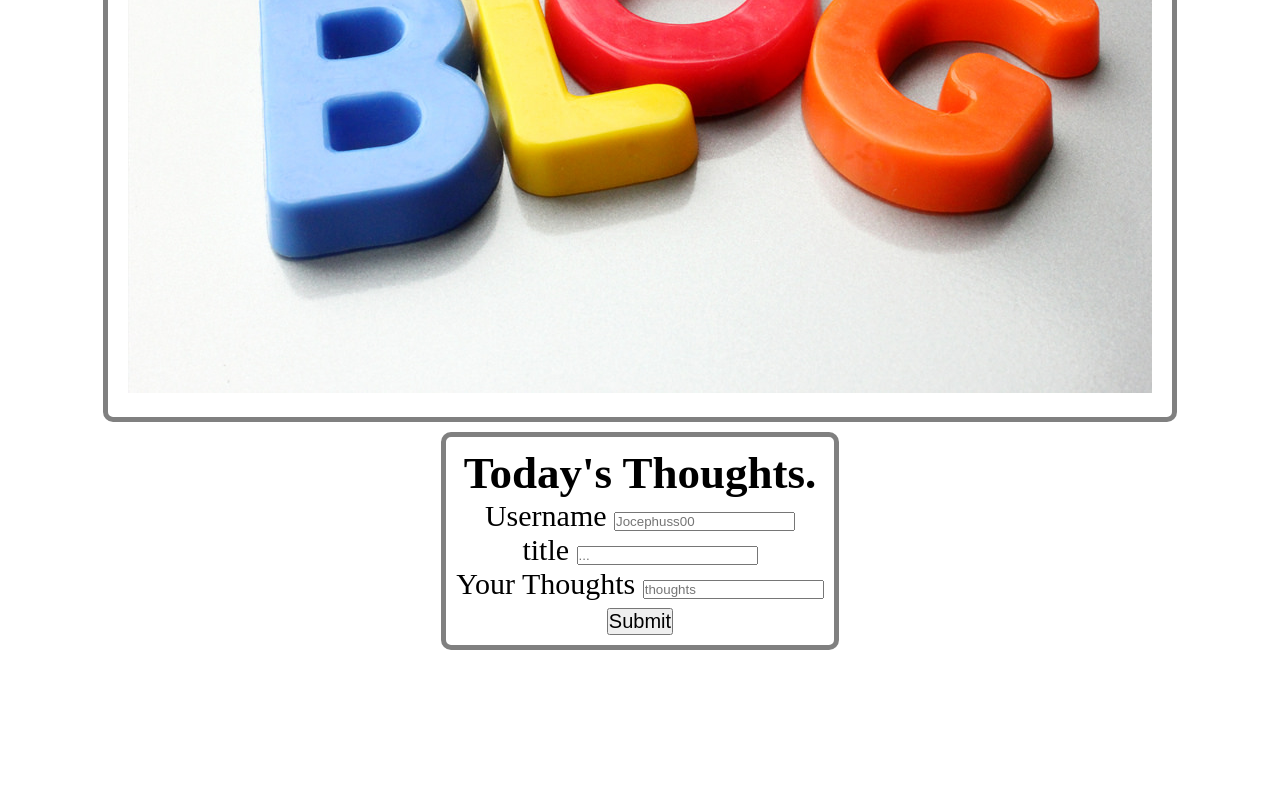
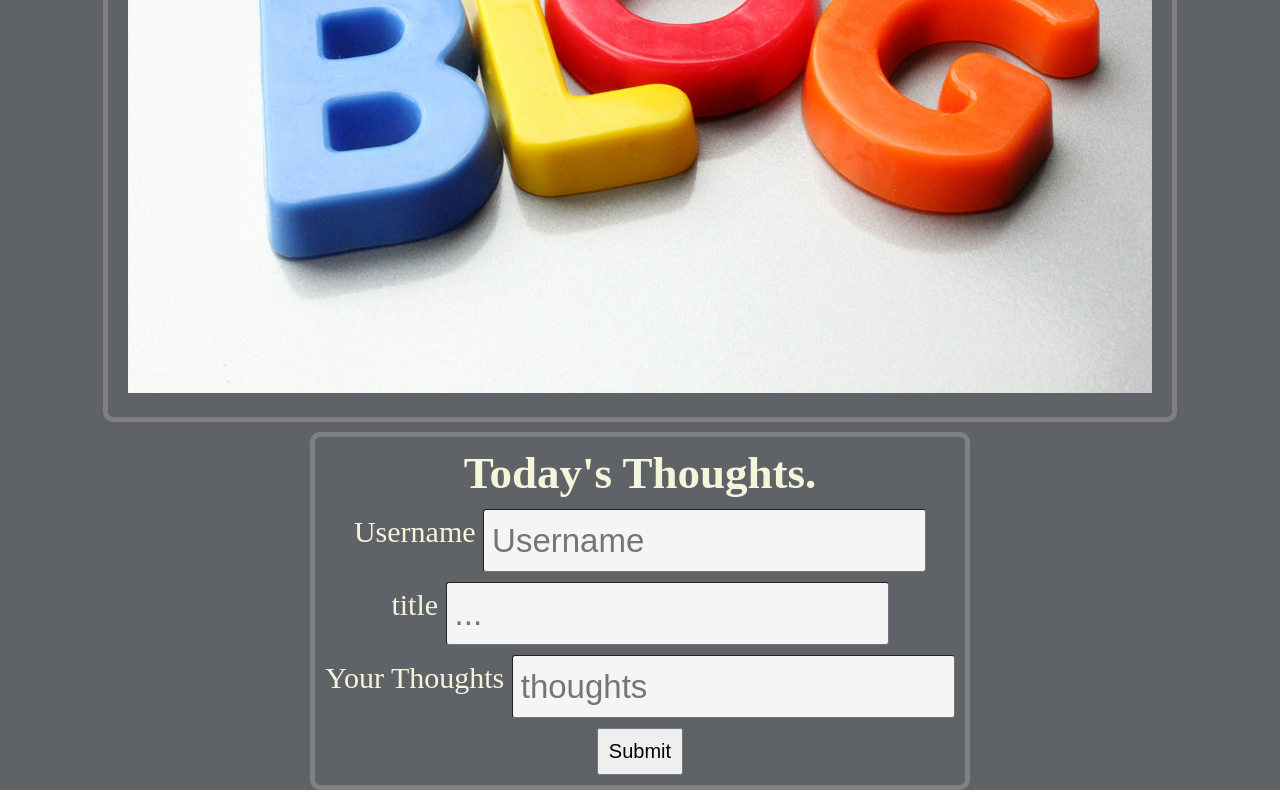
Before and after one commit to jocephuss/Blog, a plain HTML site: page index.html in a window 1280 px wide. Shown: the part 456-1256 px from the top of the page. Before the commit the page ends 1116 px from the top, so only its background shows below. Drawn offline with Linux system fonts and the light colour scheme.

Commit message:
Added JS for first page

```diff
--- a/assets/form.js
+++ b/assets/form.js
@@ -1,2 +1,17 @@
 //console.log('Synced3');
 //
+const themeSwitcher = document.querySelector('#theme-switcher');
+const container = document.querySelector('.container');
+
+let mode = 'dark';
+
+themeSwitcher.addEventListener('click', function () {
+    if (mode === 'dark') {
+        mode = 'light';
+        container.setAttribute('class', 'light');
+    }
+    else {
+        mode = 'dark';
+        container.setAttribute('class', 'dark');
+    }
+});
--- a/assets/style.css
+++ b/assets/style.css
@@ -50,7 +50,28 @@ header {
     border-radius: 10px;
 }
 
+input {
+    background-color: whitesmoke;
+    border-radius: 3px;
+    border-width: 1px;
+    color: #5f6368;
+    font-size: 1.1em;
+    height: 45px;
+    line-height: 20px;
+    margin: 0;
+    margin-top: 10px;
+    width: fit-content;
+    padding: 8px 8px 8px 8px;
+    transition-delay: 0s, 0s;
+    transition-duration: 0.2s, 0.2s;
+    transition-property: background-color, color;
+    transition-timing-function: ease, ease;
+    vertical-align: middle;
+  }
+
 #submit {
+    margin-top: 10px;
+    padding: 10px;
     width: fit-content;
     height: fit-content;
     font-size: 20px;
@@ -59,3 +80,16 @@ header {
 #submit:hover {
     transform: scale(1.1);
 }
+
+
+.dark {
+    background-color: #5f6368;
+    height: 100%;
+    color: beige;
+}
+
+.light {
+    background-color: #f0ead6;
+    color: black;
+    height: 100%;
+}
--- a/index.html
+++ b/index.html
@@ -9,7 +9,8 @@
     <title>Blog Site</title>
 </head>
 <body>
-    <header>My First Blog <div><button class="theme">Toggle theme</button></div></header>
+    <div class="container dark">
+    <header>My First Blog <div><button class="theme" id="theme-switcher">Toggle theme</button></div></header>
     <section class="main-img">
         <div>
             <img src="assets/First-Blog-Post-Ideas-For-Beginners.jpg">
@@ -22,7 +23,7 @@
         <form method="post">
             <div class="input-group">
                 <label for="username">Username</label>
-                <input type="text" username="Username" id="username" placeholder="Jocephuss00"/>
+                <input type="text" username="Username" id="username" placeholder="Username"/>
             </div>
             <div class="input-group">
                 <label for="title">title</label>
@@ -36,6 +37,8 @@
         </form>
         </div>
      </section>
+    </div>
+
 
 
 
```
